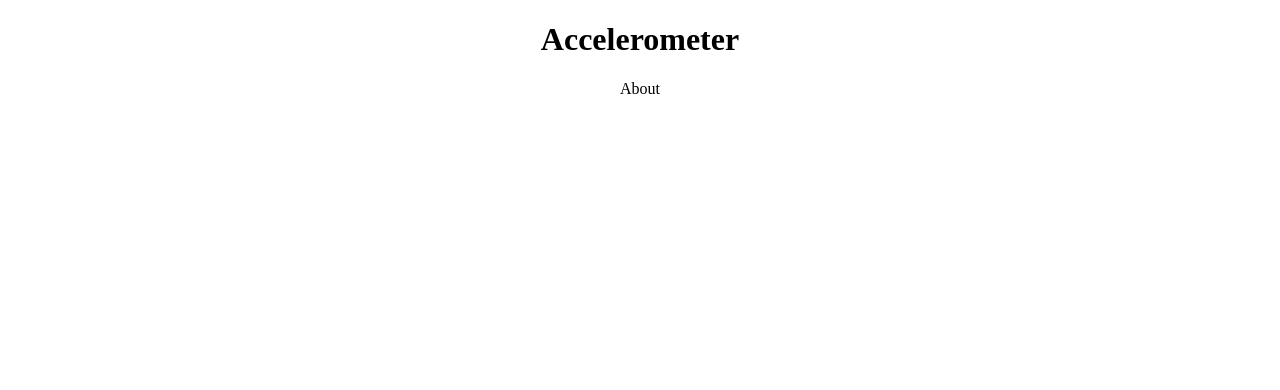
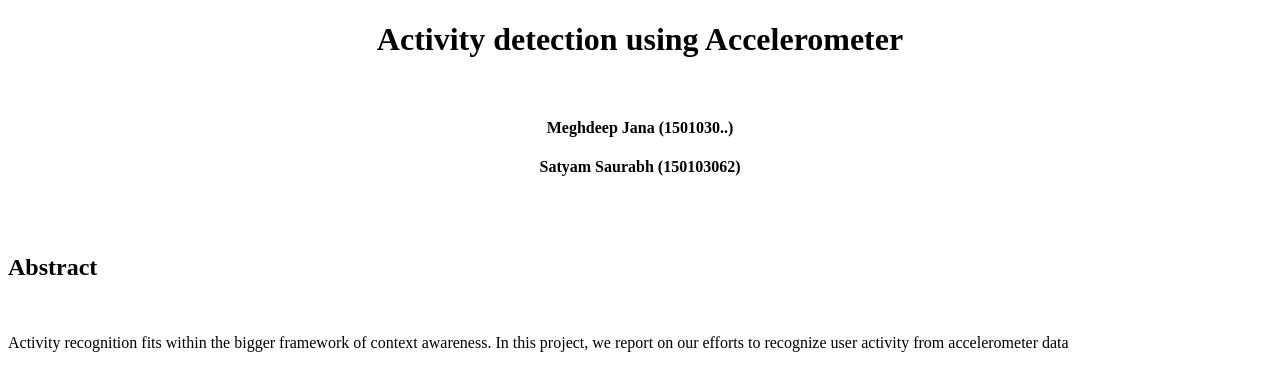
Before and after one commit to satyam2401/satyam2401.github.io, a plain HTML site: page index.html in a window 1280 px wide. Drawn offline with Linux system fonts and the light colour scheme.

Commit message:
Initial commit

```diff
--- a/index.html
+++ b/index.html
@@ -1,9 +1,17 @@
 <!DOCTYPE html>
 <html lang="en">
 <body>
-<h1 align="center"> Accelerometer </h1>
+<h1 align="center"> Activity detection using Accelerometer </h1><br>
+<h4 align="center"> Meghdeep Jana (1501030..) </h4>
+<h4 align="center"> Satyam Saurabh (150103062) </h4><br><br>
 
-<p align="center"> About </p>
+<h2> Abstract </h2><br>
+
+<p> Activity  recognition  fits  within  the  bigger  framework
+of context awareness.  In this project,  we report on our
+efforts  to  recognize  user  activity  from  accelerometer
+data </p>
+
 
 
 </body>
```
